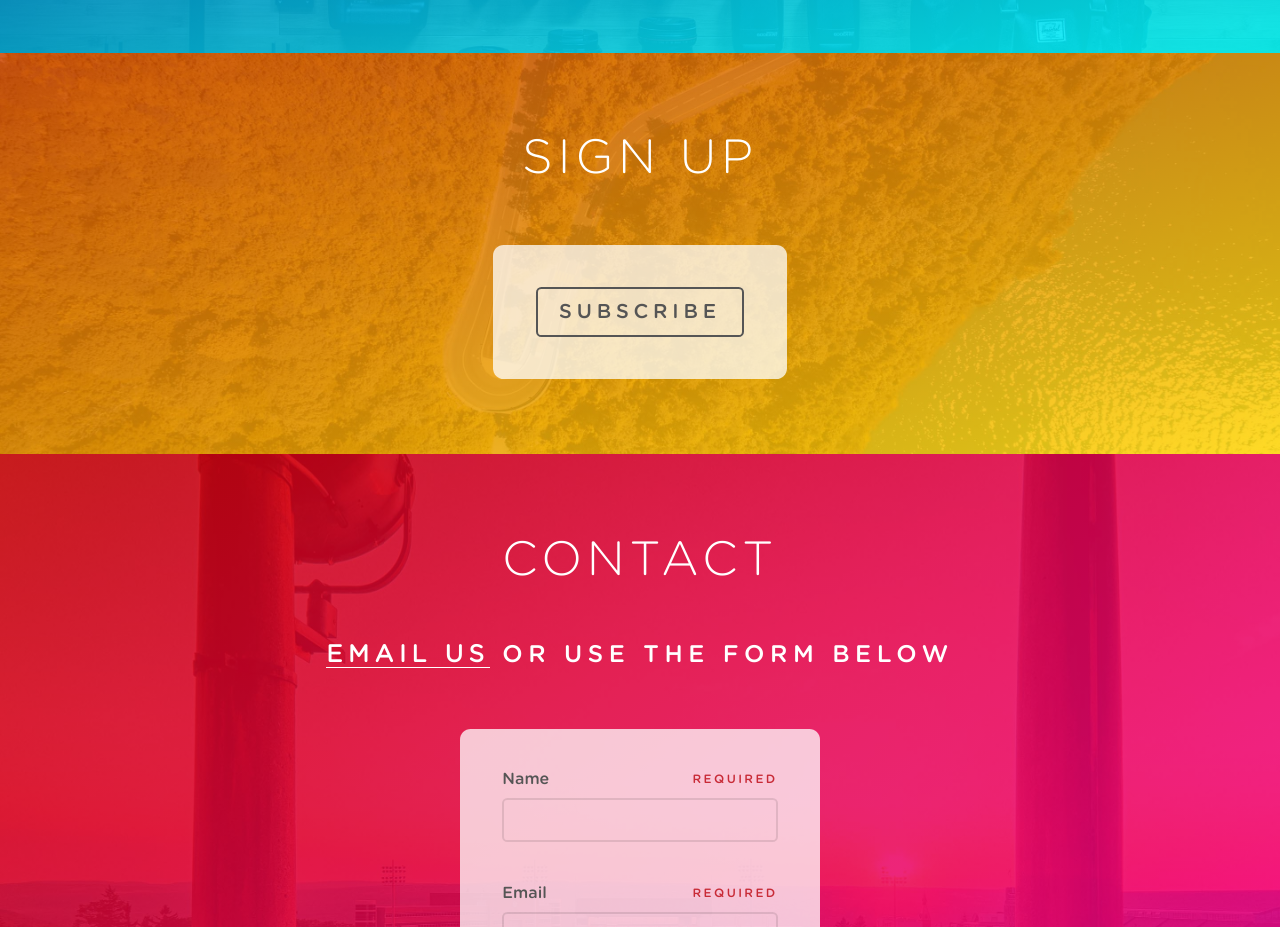
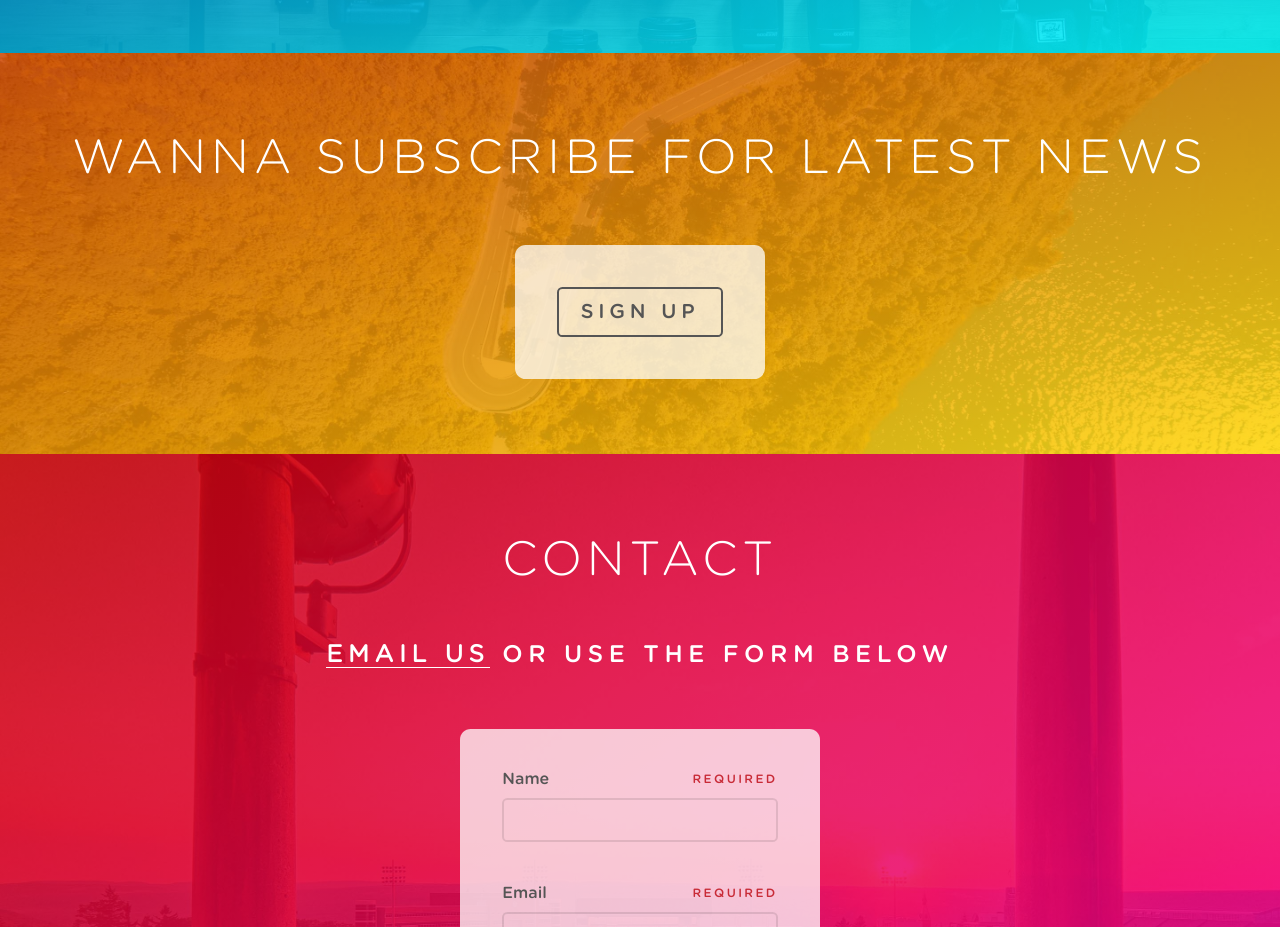
Before and after one commit to hadiakrom/nikhil-photo-society, a plain HTML site: page index.html in a window 1280 px wide. Shown: the part 1680-2607 px from the top of the page. Drawn offline with nearby package versions, Linux system fonts and the light colour scheme.

Commit message:
Update index.html

```diff
--- a/index.html
+++ b/index.html
@@ -84,11 +84,11 @@
 
         <div class='section signup' id='signup'>
             <div class='section-wrapper signup'>
-                <h1 class='wow fadeInUp'>Sign Up</h1>
+                <h1 class='wow fadeInUp'>Wanna Subscribe For Latest News</h1>
                 <!-- Begin MailChimp Signup Form -->
                 <div class='form-group wow bounceInUp' data-wow-offset='200'>
                     <form action="https://form.jotform.com/201921060601035" method='post'>
-                            <div class='clear'><input type='submit' value='subscribe' name='subscribe' class='submit-button'>
+                            <div class='clear'><input type='submit' value='Sign Up' name='subscribe' class='submit-button'>
                             <input type='hidden' name='_next' value='thank-you.html' />
                             <input type='text' name='_gotcha' style='display:none' /></div>
                         </div>
```
